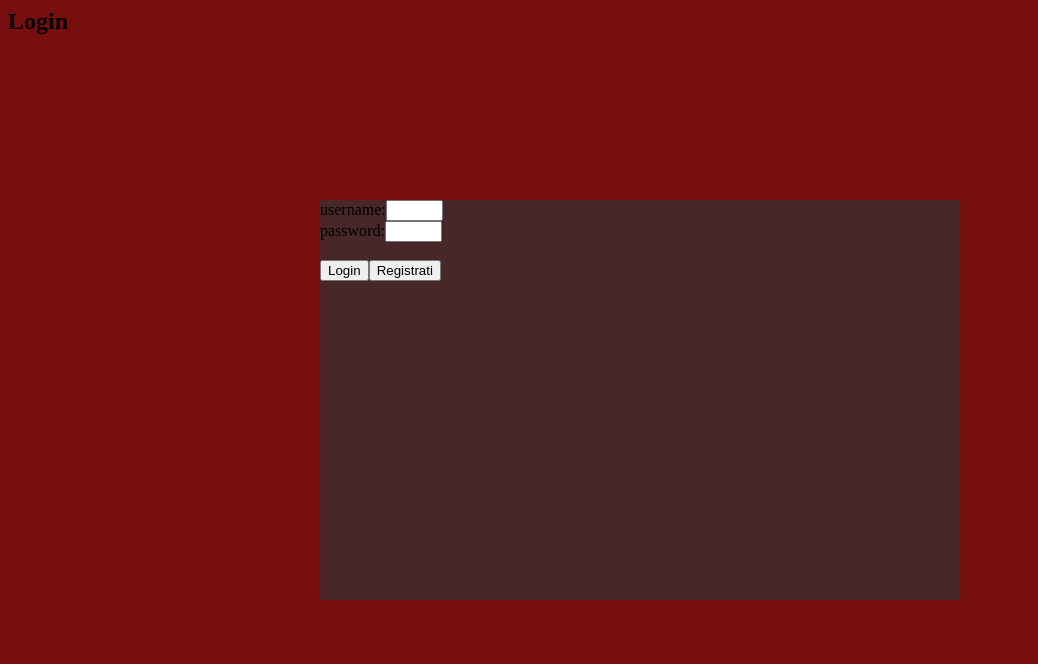
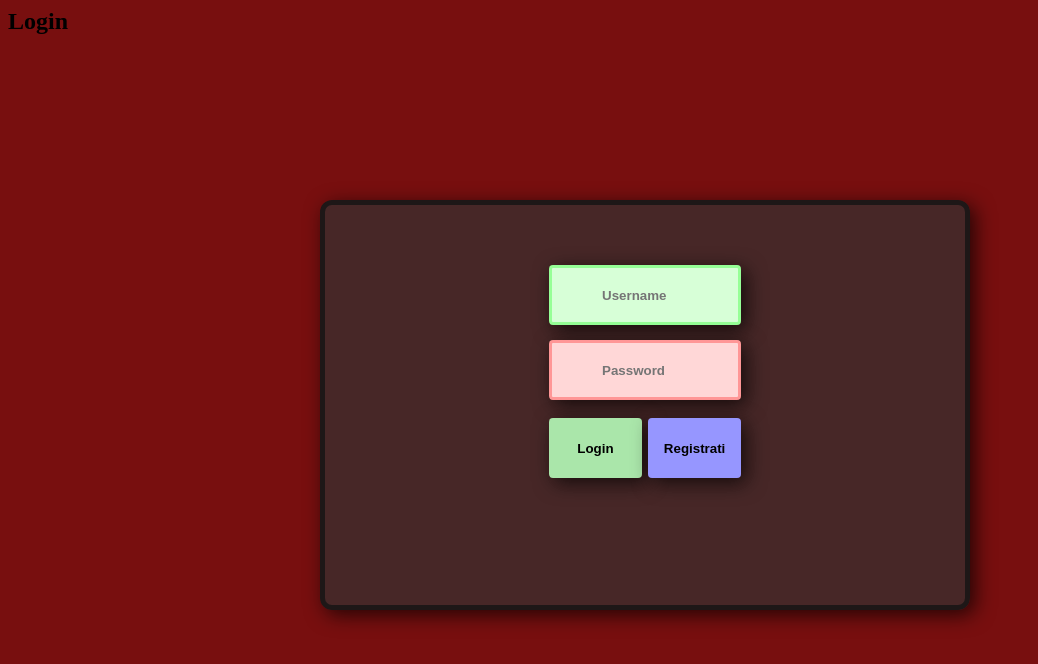
Before and after one commit to D10master/surprisinglyskate.com, a PHP site: page /login.php in a window 1280 px wide. Shown: the top 664 px of the page, without its empty margins (0-1038 px from the left). Run offline with PHP 8.4, Linux system fonts and the light colour scheme.

Commit message:
Modifica del layout del login

```diff
--- a/login.php
+++ b/login.php
@@ -23,10 +23,10 @@
 <?php
 
 echo "<FORM name='F1' method='post' action='index.php' id='login'>";
-	echo "username:<INPUT type='text' name='USER' value='' size='4'><BR>";
-	echo "password:<INPUT type='text' name='PASS' value='' size='4'><BR><BR>";
-	echo "<INPUT class='bottone' type='submit' name='ENTRA' value='Login'>";
-	echo "<INPUT class='bottone' type='submit' name='REGISTRA' value='Registrati'><BR>";
+	echo "<INPUT type='text' name='USER' id='username_field' value='' placeholder='Username'><BR>";
+	echo "<INPUT type='text' name='PASS' id='password_field' value='' placeholder='Password'><BR><BR>";
+	echo "<INPUT id='login_button' type='submit' name='ENTRA' value='Login'>";
+	echo "<INPUT id='register_button' type='submit' name='REGISTRA' value='Registrati'><BR>";
 echo "</FORM>";
 ?>
 
--- a/stile.css
+++ b/stile.css
@@ -45,7 +45,7 @@ body
 
 input#search_field
 {
-	box-shadow: 5px 5px 20px #000000;
+	box-shadow: 5px 5px 20px rgba(0,0,0,0.7);
 	position: relative;
 	top: 0px;
 	width: 130px;
@@ -58,7 +58,6 @@ input#search_field
 	transition-property: width;
 	transition-duration: 0.4s;
 	transition-timing-function: ease-in-out;
-	transition-delay: 0s;
 }
 
 #search_field:focus
@@ -68,7 +67,7 @@ input#search_field
 
 input#search_button[type=submit]
 {
-	box-shadow: 5px 5px 20px #000000;
+	box-shadow: 5px 5px 20px rgba(0,0,0,0.7);
 	position: relative;
 	top: 0px;
 	left: 5px;
@@ -99,23 +98,89 @@ input#search_button[type=submit]:hover
 
 #login
 {
+	box-shadow: 5px 5px 20px rgba(0,0,0,0.7);
 	background-color: rgba(50,50,50,0.7);
+	border: 5px solid rgba(20,20,20,0.8);
+	border-radius: 12px;
 	position: fixed;
 	top: 25%;
 	left: 25%;
 	width: 50%;
 	height: 50%;
-	//padding: 200px;
+	min-height: 260px;
 }
 
-#login_field
+#username_field
 {
+	font-weight: bold;
+	box-shadow: 5px 5px 20px rgba(0,0,0,0.7);
+	position: relative;
+	left: 35%;
+	width: 30%;
+	height: 15%;
+	border: 3px solid rgb(150,255,150);
+	border-radius: 4px;
+	font-size: 10pt;
+	background-color: rgb(215,255,215);
+	padding-left: 50px;
+	margin-top: 60px;
+}
 
+#password_field
+{
+	font-weight: bold;
+	box-shadow: 5px 5px 20px rgba(0,0,0,0.7);
+	position: relative;
+	left: 35%;
+	width: 30%;
+	height: 15%;
+	border: 3px solid rgb(255,150,150);
+	border-radius: 4px;
+	font-size: 10pt;
+	background-color: rgb(255,215,215);
+	padding-left: 50px;
+	margin-top: 15px;
 }
 
 #login_button
 {
+	font-weight: bold;
+	box-shadow: 5px 5px 20px rgba(0,0,0,0.7);
+	background-color: rgb(170,230,170);
+	position: relative;
+	left: 35%;
+	border: 1px;
+	border-radius: 4px;
+	width:14.5%;
+	height:15%;
+	transition-property: background-color;
+	transition-duration: 0.6s;
+	transition-timing-function: ease-in-out;
+	margin-right: 1%;
+}
+#login_button:hover
+{
+		background-color: rgb(130,240,130);
+}
 
+#register_button
+{
+	font-weight: bold;
+	box-shadow: 5px 5px 20px rgba(0,0,0,0.7);
+	background-color: rgb(150,150,255);
+	position: relative;
+	left: 35%;
+	border: 1px;
+	border-radius: 4px;
+	width:14.5%;
+	height:15%;
+	transition-property: background-color;
+	transition-duration: 0.6s;
+	transition-timing-function: ease-in-out;
+}
+#register_button:hover
+{
+		background-color: rgb(120,120,255);
 }
 
 .navbar_element
```
